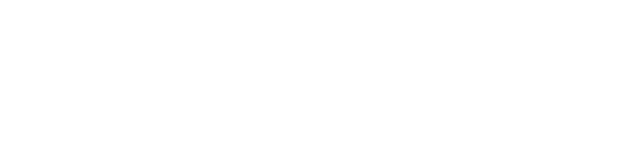
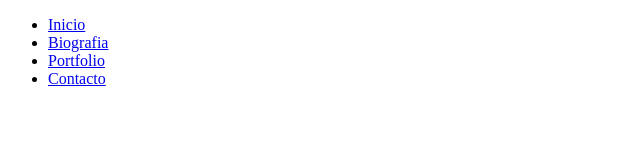
Before and after one commit to steph-d989/landingPage, a plain HTML site: page Pages/formulario.html in a window 1280 px wide. Shown: the whole page, without its empty margins (0-640 px from the left). Drawn offline with Linux system fonts and the light colour scheme; files that its build step writes are made by us from their sources.

Commit message:
13/05 23:25

```diff
--- a/Pages/formulario.html
+++ b/Pages/formulario.html
@@ -7,6 +7,15 @@
     <link rel="stylesheet" href="./style.css">
 </head>
 <body>
-
+    <header>
+        <nav>
+            <ul>
+                <li><a href="#">Inicio</a></li>
+                <li><a href="#">Biografia</a></li>
+                <li><a href="#">Portfolio</a></li>
+                <li><a href="#">Contacto</a></li>
+            </ul>
+        </nav>
+    </header
 </body>
 </html>
```
Also changed, not shown: Pages/biografia.html (+10 -1 lines), Pages/portfolio.html (+10 -1 lines), index.html (+10 -1 lines).
